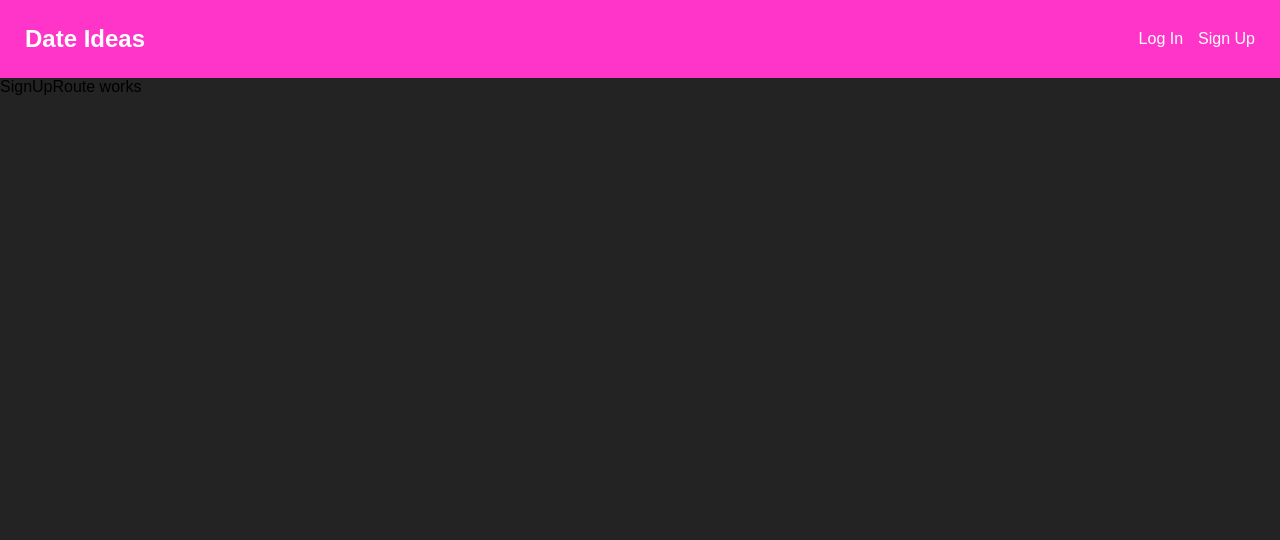
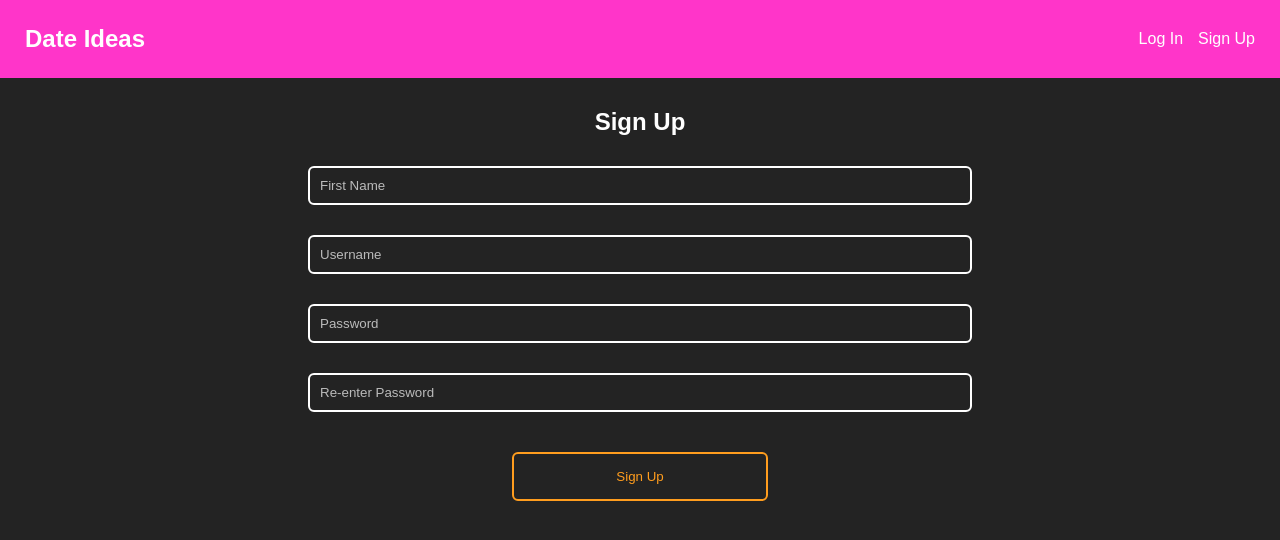
Before and after one commit to joewickes/date-ideas, a React (Create React App) app: page /signup in a window 1280 px wide. Shown: the top 540 px of the page. Built offline with nearby package versions, Linux system fonts and the light colour scheme.

Commit message:
Finish wireframe and basic styling for login and signup

```diff
--- a/src/components/Header/Header.css
+++ b/src/components/Header/Header.css
@@ -17,11 +17,6 @@ header a {
 
 .header-left {
   justify-content: flex-start;
-}
-
-.header-left a:hover {
-  transition: all .2s ease-in-out;
-  transform: scale(1.07);
 }
 
 .header-right {
--- a/src/components/Welcome/Welcome.js
+++ b/src/components/Welcome/Welcome.js
@@ -7,7 +7,7 @@ import './Welcome.css';
 // Context
 import Context from './../../context/Context';
 
-export default class extends React.Component {
+export default class Welcome extends React.Component {
   render() {
     return (
       <Context.Consumer>
--- a/src/routes/HomePageRoute/HomePageRoute.css
+++ b/src/routes/HomePageRoute/HomePageRoute.css
@@ -10,15 +10,15 @@
 
 .all-ideas-btn {
   background-color: transparent;
-  border: 2px solid #fff;
-  color: #fff;
+  border: 2px solid #FF9D1E;
+  color: #FF9D1E;
   margin: 30px 0px;
 }
 
 .all-ideas-btn:hover {
   transition: all .15s ease-in-out;
-  border-color: #FF9D1E;
-  color: #FF9D1E;
+  border-color: #FF35C9;
+  color: #FF35C9;
   cursor: pointer;
 }
 
@@ -36,7 +36,7 @@
   flex-direction: column;
   align-items: center;
   border-radius: 40px;
-  background: linear-gradient(to bottom right, #FF9D1E, #FF35C9); ;
+  background: linear-gradient(to bottom right, #FF9D1E, #FF35C9);
   height: 50vh;
   color: #fff;
   margin-top: 30px;
--- a/src/routes/LogInRoute/LogInRoute.css
+++ b/src/routes/LogInRoute/LogInRoute.css
@@ -0,0 +1,47 @@
+.LogInRoute, .login-form, .login-form div {
+  display: flex;
+  flex-direction: column;
+  align-items: center;
+  width: 100%;
+}
+
+.LogInRoute h2 {
+  color: #ffffff;
+  margin-top: 30px;
+}
+
+.login-form div {
+  width: 50%;
+  padding-top: 30px;
+}
+
+.login-form div input {
+  width: 100%;
+  background-color: transparent;
+  border: 2px solid #ffffff;
+  padding: 10px;
+  caret-color: #fff;
+  color: #fff;
+  border-radius: 6px;
+}
+
+.login-form div input::placeholder {
+  color: #ffffffb0;
+}
+
+.login-form div button {
+  width: 40%;
+  padding: 15px;
+  background-color: transparent;
+  border: 2px solid #FF9D1E;
+  color: #FF9D1E;
+  margin: 10px 0px;
+  border-radius: 6px;
+}
+
+.login-form div button:hover {
+  transition: all .15s ease-in-out;
+  border-color: #FF35C9;
+  color: #FF35C9;
+  cursor: pointer;
+}
--- a/src/routes/LogInRoute/LogInRoute.js
+++ b/src/routes/LogInRoute/LogInRoute.js
@@ -1,6 +1,9 @@
 // Dependencies
 import React from 'react';
 import { withRouter } from 'react-router-dom';
+
+// Styles
+import './LogInRoute.css';
 
 // Context
 import Context from './../../context/Context';
@@ -17,7 +20,18 @@ class LogInRoute extends React.Component {
             <>
               <Header />
               <main className='LogInRoute'>
-                <p>LogInRoute works</p>
+                <h2>Log In</h2>
+                <form className='login-form'>
+                  <div>
+                    <input type='text' placeholder='Username' />
+                  </div>
+                  <div>
+                    <input type='password' placeholder='Password' />
+                  </div>
+                  <div>
+                    <button type='submit'>Log In</button>
+                  </div>
+                </form>
               </main>
             </>
           );
--- a/src/routes/SignUpRoute/SignUpRoute.css
+++ b/src/routes/SignUpRoute/SignUpRoute.css
@@ -0,0 +1,47 @@
+.SignUpRoute, .signup-form, .signup-form div {
+  display: flex;
+  flex-direction: column;
+  align-items: center;
+  width: 100%;
+}
+
+.SignUpRoute h2 {
+  color: #ffffff;
+  margin-top: 30px;
+}
+
+.signup-form div {
+  width: 50%;
+  padding-top: 30px;
+}
+
+.signup-form div input {
+  width: 100%;
+  background-color: transparent;
+  border: 2px solid #ffffff;
+  padding: 10px;
+  caret-color: #fff;
+  color: #fff;
+  border-radius: 6px;
+}
+
+.signup-form div input::placeholder {
+  color: #ffffffb0;
+}
+
+.signup-form div button {
+  width: 40%;
+  padding: 15px;
+  background-color: transparent;
+  border: 2px solid #FF9D1E;
+  color: #FF9D1E;
+  margin: 10px 0px;
+  border-radius: 6px;
+}
+
+.signup-form div button:hover {
+  transition: all .15s ease-in-out;
+  border-color: #FF35C9;
+  color: #FF35C9;
+  cursor: pointer;
+}
--- a/src/routes/SignUpRoute/SignUpRoute.js
+++ b/src/routes/SignUpRoute/SignUpRoute.js
@@ -1,6 +1,9 @@
 // Dependencies
 import React from 'react';
 import { withRouter } from 'react-router-dom';
+
+// Styles
+import './SignUpRoute.css';
 
 // Context
 import Context from './../../context/Context';
@@ -17,7 +20,24 @@ class SignUpRoute extends React.Component {
             <>
               <Header />
               <main className='SignUpRoute'>
-                <p>SignUpRoute works</p>
+                <h2>Sign Up</h2>
+                <form className='signup-form'>
+                  <div>
+                    <input type='text' placeholder='First Name' />
+                  </div>
+                  <div>
+                    <input type='text' placeholder='Username' />
+                  </div>
+                  <div>
+                    <input type='password' placeholder='Password' />
+                  </div>
+                  <div>
+                    <input type='passwrd' placeholder='Re-enter Password' />
+                  </div>
+                  <div>
+                    <button type='submit'>Sign Up</button>
+                  </div>
+                </form>
               </main>
             </>
           );
```
Also changed, not shown: 1 other file (tests, documents, lock files or other folders).
